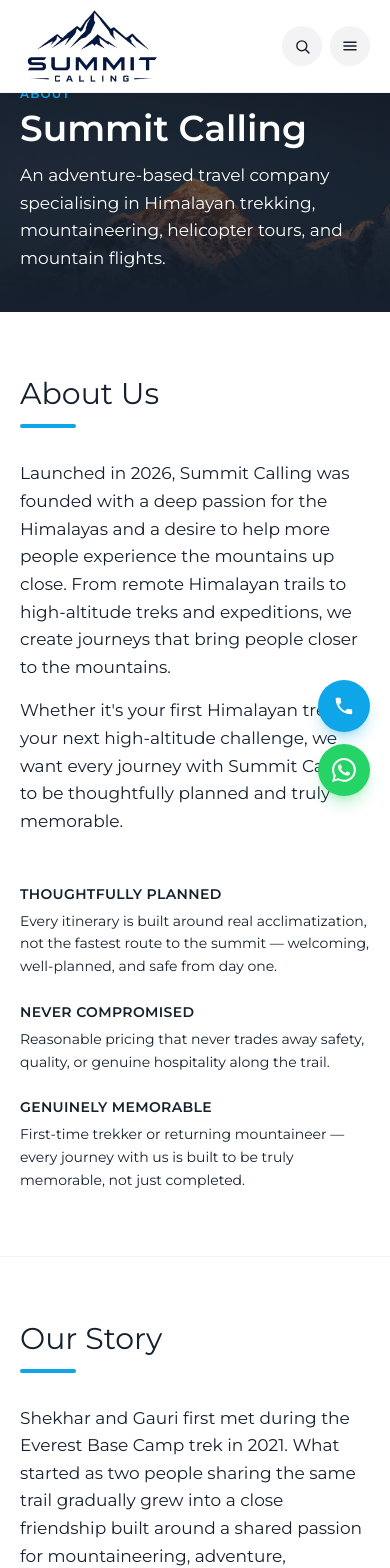
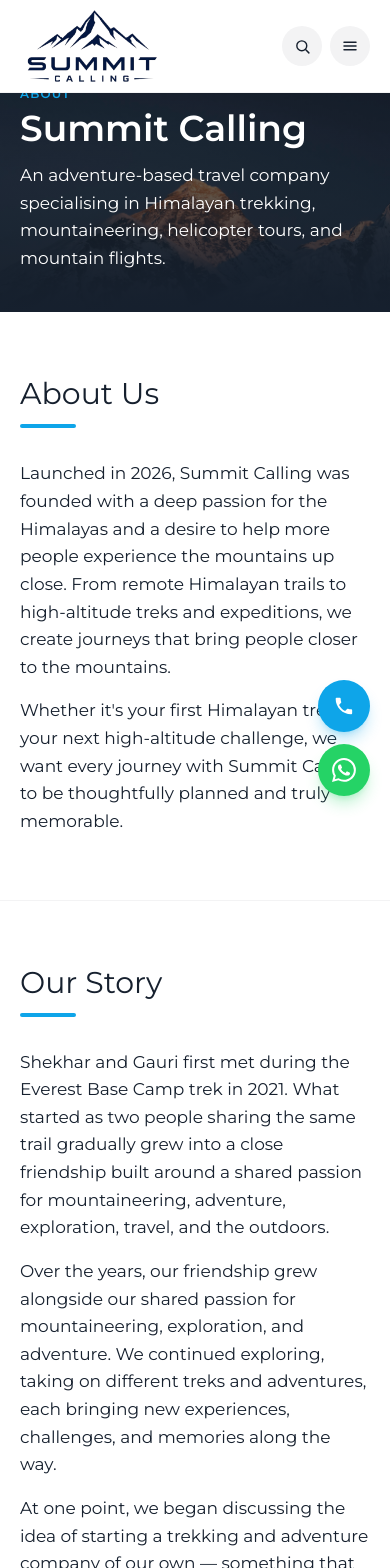
Before and after one commit to summitcalling/Website-, a Next.js app: page /about in a window 390 px wide. Shown: the top 1568 px of the page. Built offline with nearby package versions, Linux system fonts and the light colour scheme.

Commit message:
Mobile footer: show Newsletter after office addresses; About page: remove CTA section and pillars sidebar; Contact page: center office card headings and add borders

```diff
--- a/src/app/about/page.js
+++ b/src/app/about/page.js
@@ -1,5 +1,4 @@
 import Image from "next/image";
-import CTASection from "@/components/CTASection";
 import { site } from "@/data/site";
 import { founders } from "@/data/founders";
 import { CONTAINER } from "@/lib/layout";
@@ -10,24 +9,6 @@ export const metadata = {
 };
 
 const BODY_TEXT = "text-[17px] leading-relaxed text-ink";
-
-const pillars = [
-  {
-    title: "Thoughtfully Planned",
-    description:
-      "Every itinerary is built around real acclimatization, not the fastest route to the summit — welcoming, well-planned, and safe from day one.",
-  },
-  {
-    title: "Never Compromised",
-    description:
-      "Reasonable pricing that never trades away safety, quality, or genuine hospitality along the trail.",
-  },
-  {
-    title: "Genuinely Memorable",
-    description:
-      "First-time trekker or returning mountaineer — every journey with us is built to be truly memorable, not just completed.",
-  },
-];
 
 function SectionHeading({ children, dark }) {
   return (
@@ -77,24 +58,13 @@ export default function AboutPage() {
         <div className={`${CONTAINER} py-16`}>
           <SectionHeading>About Us</SectionHeading>
 
-          <div className="mt-8 grid grid-cols-1 gap-12 lg:grid-cols-3">
-            <div className="lg:col-span-2">
+          <div className="mt-8 max-w-3xl">
             <p className={BODY_TEXT}>
               Launched in 2026, Summit Calling was founded with a deep passion for the Himalayas and a desire to help more people experience the mountains up close. From remote Himalayan trails to high-altitude treks and expeditions, we create journeys that bring people closer to the mountains.
             </p>
             <p className={`mt-4 ${BODY_TEXT}`}>
               Whether it&apos;s your first Himalayan trek or your next high-altitude challenge, we want every journey with Summit Calling to be thoughtfully planned and truly memorable.
             </p>
-            </div>
-
-            <div className="space-y-6 lg:border-l lg:border-ink/10 lg:pl-8">
-              {pillars.map((pillar) => (
-                <div key={pillar.title}>
-                  <h3 className="text-sm font-semibold uppercase tracking-wide text-ink">{pillar.title}</h3>
-                  <p className="mt-1.5 text-sm leading-relaxed text-ink">{pillar.description}</p>
-                </div>
-              ))}
-            </div>
           </div>
         </div>
       </section>
@@ -228,8 +198,6 @@ export default function AboutPage() {
           </div>
         </div>
       </section>
-
-      <CTASection />
     </>
   );
 }
--- a/src/app/contact/page.js
+++ b/src/app/contact/page.js
@@ -58,8 +58,8 @@ export default function ContactPage() {
         <div className={`${CONTAINER} py-14`}>
           <div className="mx-auto grid max-w-3xl grid-cols-1 gap-6 sm:grid-cols-2">
             {officeLocations.map((office) => (
-              <div key={office.name} className="rounded-2xl bg-white p-6 ring-1 ring-ink/5">
-                <div className="font-serif text-lg font-semibold text-ink">
+              <div key={office.name} className="rounded-2xl border border-ink/15 bg-white p-6">
+                <div className="text-center font-serif text-lg font-semibold text-ink">
                   {office.name}
                 </div>
                 <div className="mt-4 flex items-start gap-2.5 text-sm text-ink">
--- a/src/components/Footer.js
+++ b/src/components/Footer.js
@@ -48,8 +48,8 @@ export default function Footer() {
   return (
     <footer className="bg-ink text-white">
       <div>
-        <div className={`${CONTAINER} py-16 grid gap-12 sm:grid-cols-2 lg:grid-cols-5 lg:items-start`}>
-          <div>
+        <div className={`${CONTAINER} py-16 flex flex-col gap-12 sm:grid sm:grid-cols-2 lg:grid-cols-5 lg:items-start`}>
+          <div className="order-1">
             <div className="flex items-center text-white">
               <span className="flex h-14 shrink-0 items-center justify-center rounded-xl bg-white px-2.5 py-1.5">
                 <Image
@@ -66,7 +66,7 @@ export default function Footer() {
             </p>
           </div>
 
-          <div>
+          <div className="order-2">
             <h3 className="font-serif font-semibold text-white text-lg mb-4">Quick Links</h3>
             <ul className="space-y-3 text-base">
               {footerLinks.map((link) => (
@@ -94,7 +94,7 @@ export default function Footer() {
             </ul>
           </div>
 
-          <div>
+          <div className="order-3">
             <h3 className="font-serif font-semibold text-white text-lg mb-4">Popular Treks</h3>
             <ul className="space-y-3 text-base">
               {treks.map((trek) => (
@@ -107,7 +107,7 @@ export default function Footer() {
             </ul>
           </div>
 
-          <div>
+          <div className="order-4">
             <h3 className="font-serif font-semibold text-white text-lg mb-4">Adventure Tours</h3>
             <ul className="space-y-3 text-base">
               {experiences.map((exp) => (
@@ -120,7 +120,7 @@ export default function Footer() {
             </ul>
           </div>
 
-          <div>
+          <div className="order-6 sm:order-5">
             <h3 className="font-serif font-semibold text-white text-lg mb-4">Newsletter</h3>
             <p className="text-base text-white mb-4">
               Trek tips, fresh departures, occasional inspiration.
@@ -149,10 +149,7 @@ export default function Footer() {
               </form>
             )}
           </div>
-        </div>
-
-        <div className={`${CONTAINER} pb-16`}>
-        <div className="grid gap-12 sm:grid-cols-2 lg:max-w-2xl">
+          <div className="order-5 grid gap-12 sm:order-6 sm:col-span-2 sm:grid-cols-2 sm:pt-4 lg:col-span-5 lg:max-w-2xl">
           <div className="flex flex-col">
             <div className="flex items-center gap-2 text-base font-semibold text-white">
               <LocationIcon />
```
Lines whose indentation alone changed are shown as unchanged.
